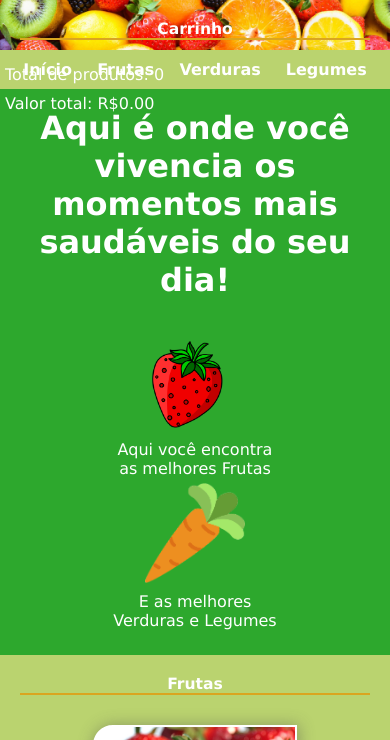
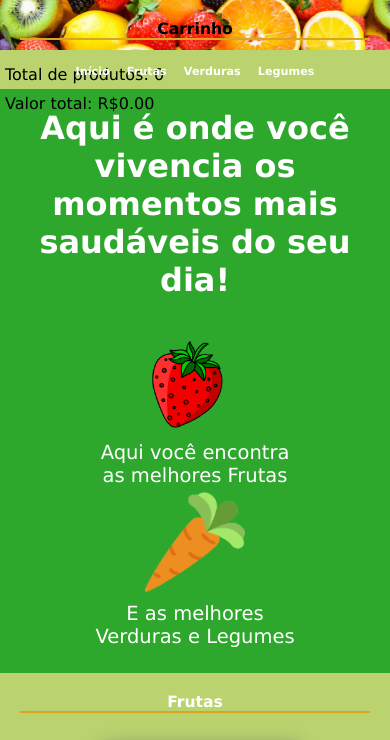
Before and after one commit to lucasevangelistaa/projetofrutaria, a plain HTML site: page index.html in a window 390 px wide. Shown: the part 28-768 px from the top of the page. Drawn offline with nearby package versions, Linux system fonts and the light colour scheme.

Commit message:
Manutenção

```diff
--- a/index.html
+++ b/index.html
@@ -10,7 +10,7 @@
 <body>
     <header>
         <span class="material-symbols-outlined" onclick="viwcar()">shopping_cart</span>
-        <section id="car" class="carrinho">
+        <main id="car" class="carrinho">
             <div id="cart">
                 <h2>Carrinho</h2>
                 <ul id="cart-list">
@@ -19,7 +19,7 @@
                 <p>Total de produtos: <span id="cart-items">0</span></p>
                 <p>Valor total: R$<span id="cart-total">0.00</span></p>
             </div>
-        </section>
+        </main>
     </header>
     <nav>
         <a href="#">Início</a>
--- a/styles.css
+++ b/styles.css
@@ -17,6 +17,21 @@ header {
     background-repeat: no-repeat;
     background-size: cover;
 }
+
+@media screen and (max-width: 520px) {
+    main #cart {
+        color: black;
+
+    }
+    #cart h2 {
+        color: black;
+    }
+    #cart p {
+        color: black;
+    }
+    main > #cart button {
+        width: 80px;
+    }
     nav {
         text-align: center;
         padding: 10px;
@@ -25,17 +40,17 @@ nav {
     nav > a {
         text-decoration: none;
         color: white;
-    padding: 5px;
-    margin: 5px;
+        padding: 3px;
+        margin: 3px;
         font-weight: bold;
+        font-size: .7rem;
     }
     nav > a:hover {
         border-bottom: 3px solid ;
         transition-duration: .8s;
         color: black;
         font-weight: bold;
-    padding: 6px;
-    margin: 6px;
+        padding: 4px;
     }
     h1 {
         color: white;
@@ -48,6 +63,7 @@ h1 {
         flex-wrap: wrap;
         background-color: rgb(45, 168, 45);
         padding: 20px;
+        font-size: 5vw;
     }
     #container > div {
         text-align: center;
@@ -125,3 +141,4 @@ footer > p > a:hover {
         margin: 2px;
         padding: 2px;
     }
+}
```
Lines whose indentation alone changed are shown as unchanged.
